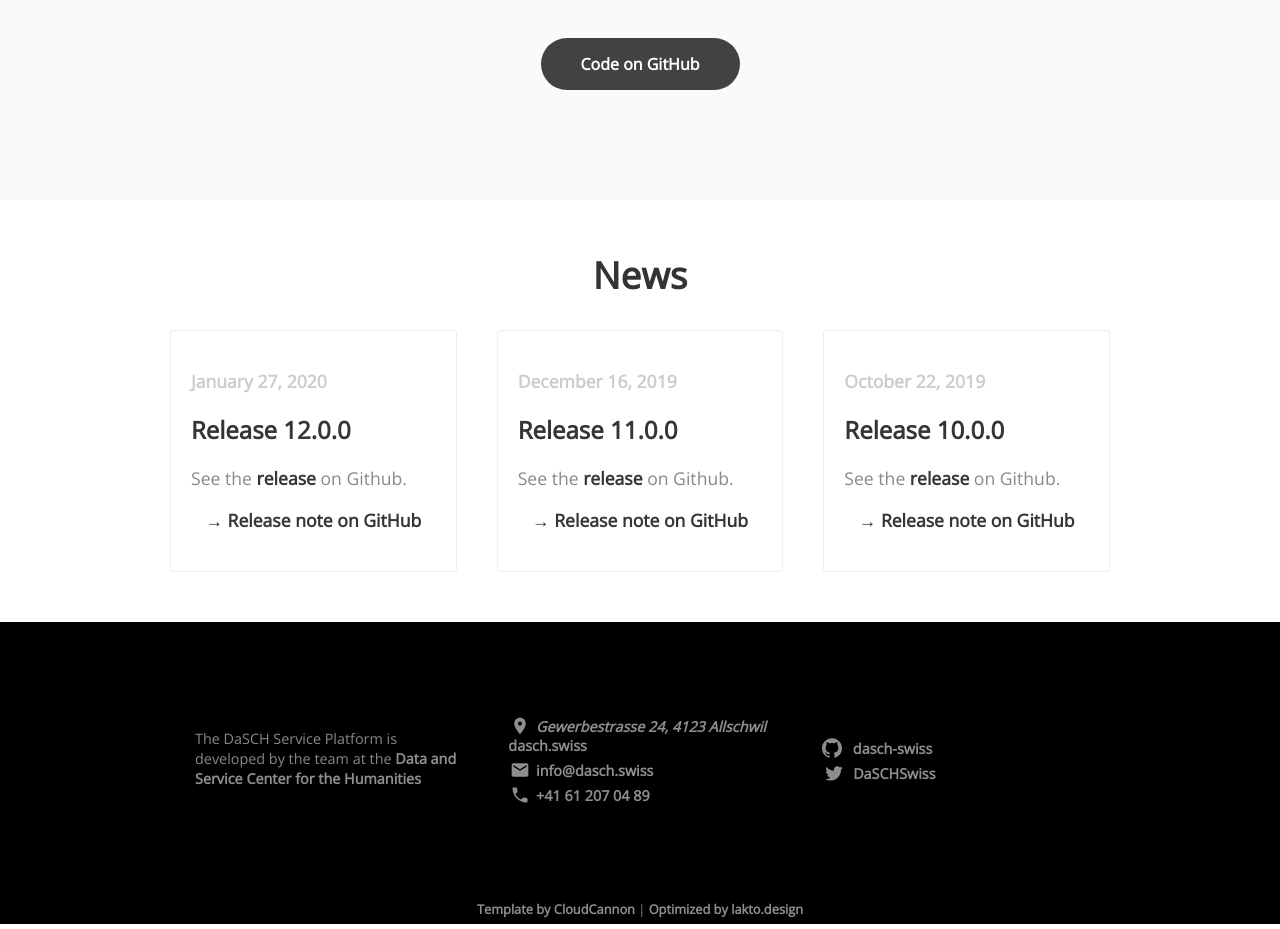
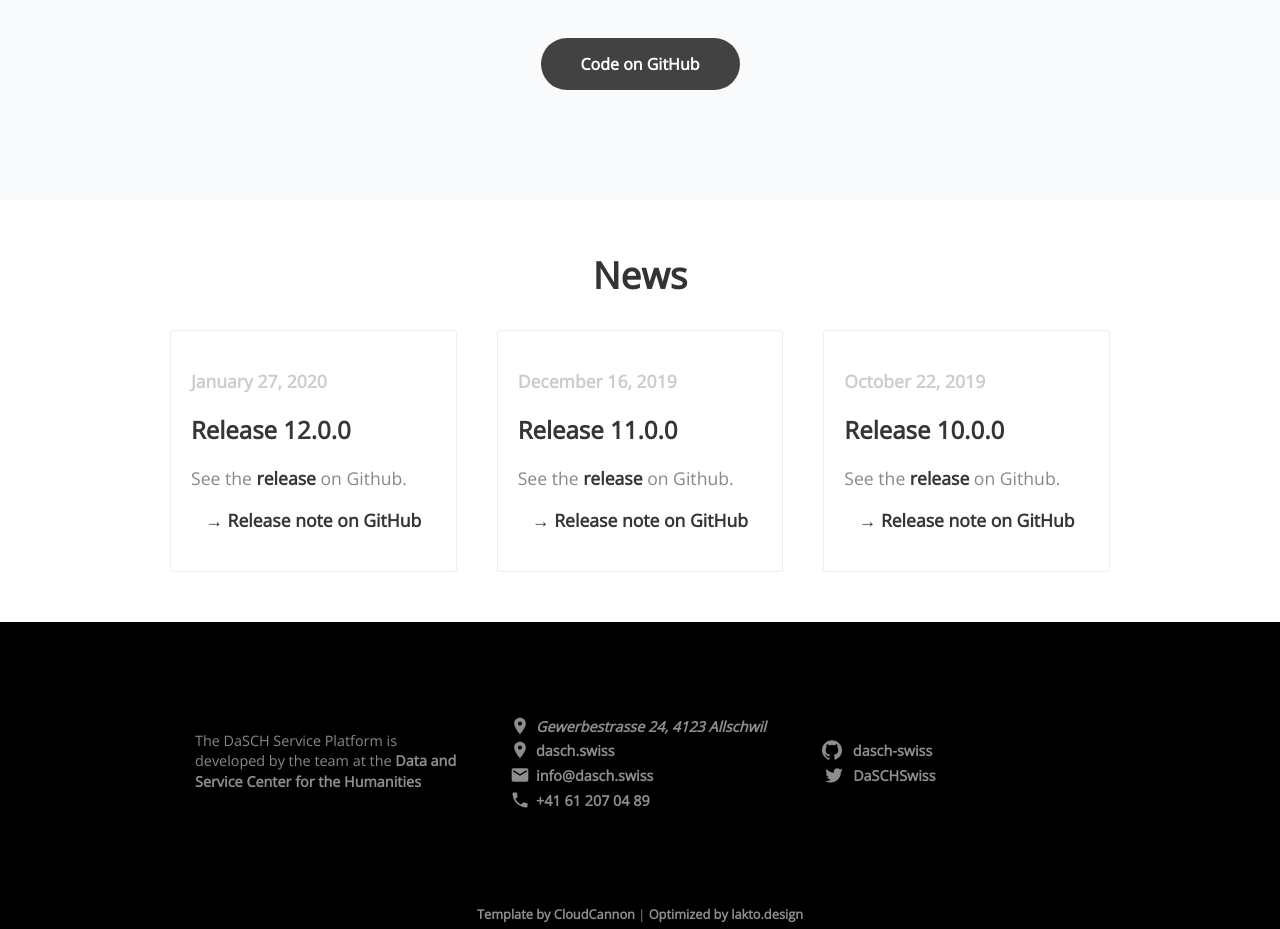
Before and after one commit to dasch-swiss/knora-org-website, a Jekyll site: the page built from index.html, in a window 1280 px wide. Shown: the part 2996-3925 px from the top of the page. Built offline with Jekyll 4.4.1, drawn with Linux system fonts in a browser that asks for light colours; nearby versions of some CDN libraries.

Commit message:
Update default.html

```diff
--- a/_layouts/default.html
+++ b/_layouts/default.html
@@ -70,7 +70,7 @@
             </address>
             <p class="www">
                 <a href="https://{{ site.company.www }}">
-                    {% include icons/footer.html icon="www" %} {{ site.company.www }}
+                    {% include icons/footer.html icon="place" %} {{ site.company.www }}
                 </a>
             </p>
             <p class="email">
```
